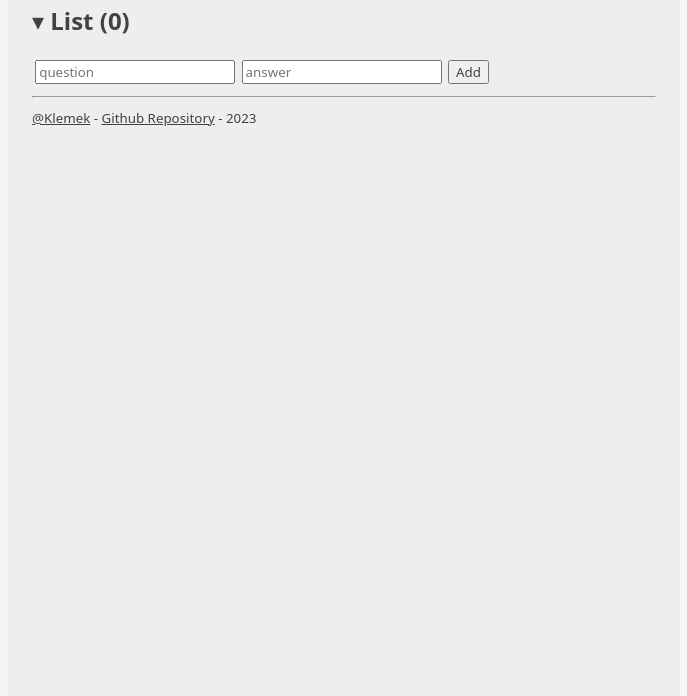
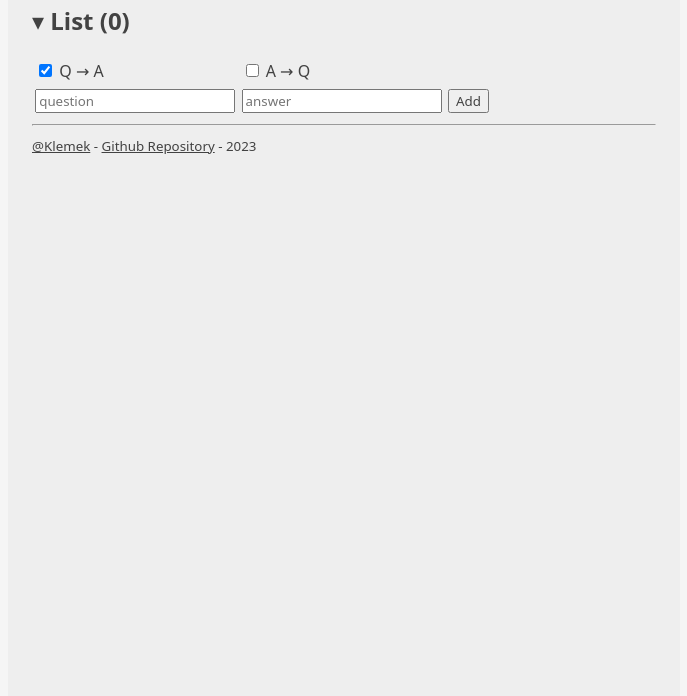
Before and after one commit to Klemek/memory-helper, a plain HTML site: page index.html in a window 1280 px wide. Shown: the part 104-800 px from the top of the page, without its empty margins (296-983 px from the left). Drawn offline with Linux system fonts and the light colour scheme; a web font is replaced by a local one.

Commit message:
both sides in memory helper

```diff
--- a/index.html
+++ b/index.html
@@ -36,6 +36,11 @@
         <div>
             <h2 v-on:click="showConfig = !showConfig"  class="expand">{{showConfig ? '▾' : '▸'}} List ({{ available.length }})</h2>
             <table class="config" v-if="showConfig">
+                <tr>
+                    <td><input type="checkbox" v-model="q2a" @click="nextQuestion"/>&nbsp;Q&nbsp;→&nbsp;A</td>
+                    <td><input type="checkbox" v-model="a2q" @click="nextQuestion"/>&nbsp;A&nbsp;→&nbsp;Q</td>
+                    <td></td>
+                </tr>
                 <tr v-for="(row, i) in available">
                     <td><input placeholder="question" v-bind:value="row[0]" v-on:change="row[0] = $event.target.value"></td>
                     <td><input placeholder="answer" v-bind:value="row[1]" v-on:change="row[1] = $event.target.value"></td>
--- a/main.js
+++ b/main.js
@@ -59,6 +59,8 @@ let app = {
             done: [],
             newRow: [ '', '' ],
             showConfig: true,
+            q2a: true,
+            a2q: false,
         };
     },
     computed: {
@@ -112,8 +114,13 @@ let app = {
             }
 
             if (this.current.length > 0) {
-                this.question = this.current[0][0];
-                this.answer = this.current[0][1];
+                if ((this.a2q && !this.q2a) || (this.a2q === this.q2a && utils.randint(0, 2) === 1)) {
+                    this.anser = this.current[0][0];
+                    this.question = this.current[0][1];
+                } else {
+                    this.question = this.current[0][0];
+                    this.answer = this.current[0][1];
+                }
             }
         },
     },
--- a/style.css
+++ b/style.css
@@ -142,6 +142,10 @@ table.config td input {
   width: 15em;
 }
 
+table.config td input[type=checkbox] {
+  width: inherit !important;
+}
+
 .expand {
   cursor: pointer;
   user-select: none;
```
